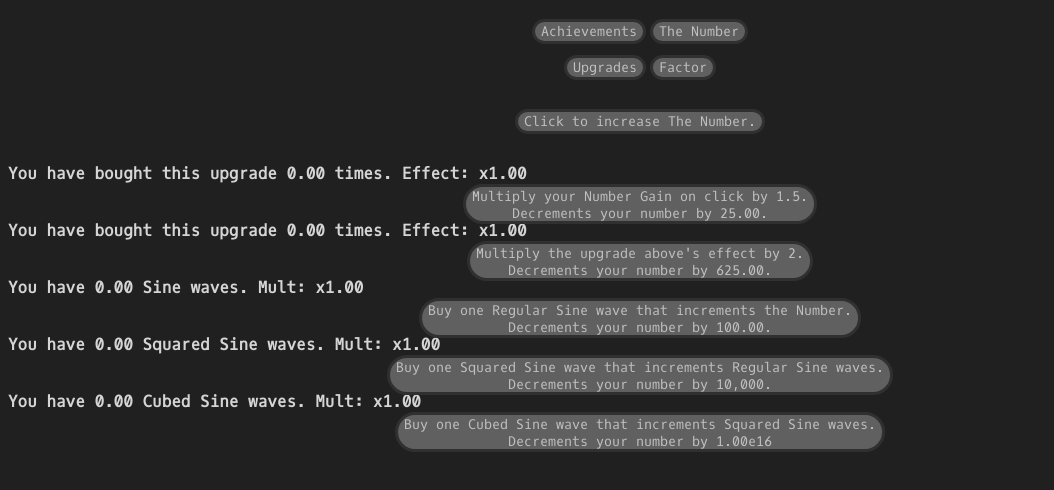
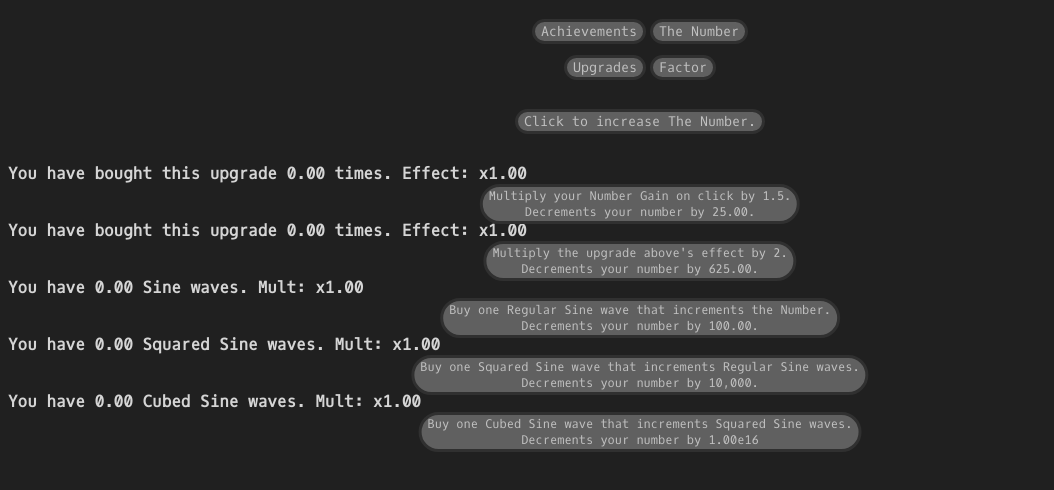
Before and after one commit to buddybeara/notgonnabemade, a plain HTML site: page index.html in a window 1280 px wide. Shown: the part 106-596 px from the top of the page, without its empty margins (0-1054 px from the left). Drawn offline with Linux system fonts and the light colour scheme.

Commit message:
JUST WORK
I HATE I-FRAMES

```diff
--- a/css/misc.css
+++ b/css/misc.css
@@ -61,6 +61,7 @@ button {
 }
 .numberUpg {
 	height:5vh;
+	font-size:1.5vh;
 }
 @keyframes button-tween {
 	0% {background-color: #606060; color: #C0C0C0; transform: translateY(0%); border-color: #505050;}
```
